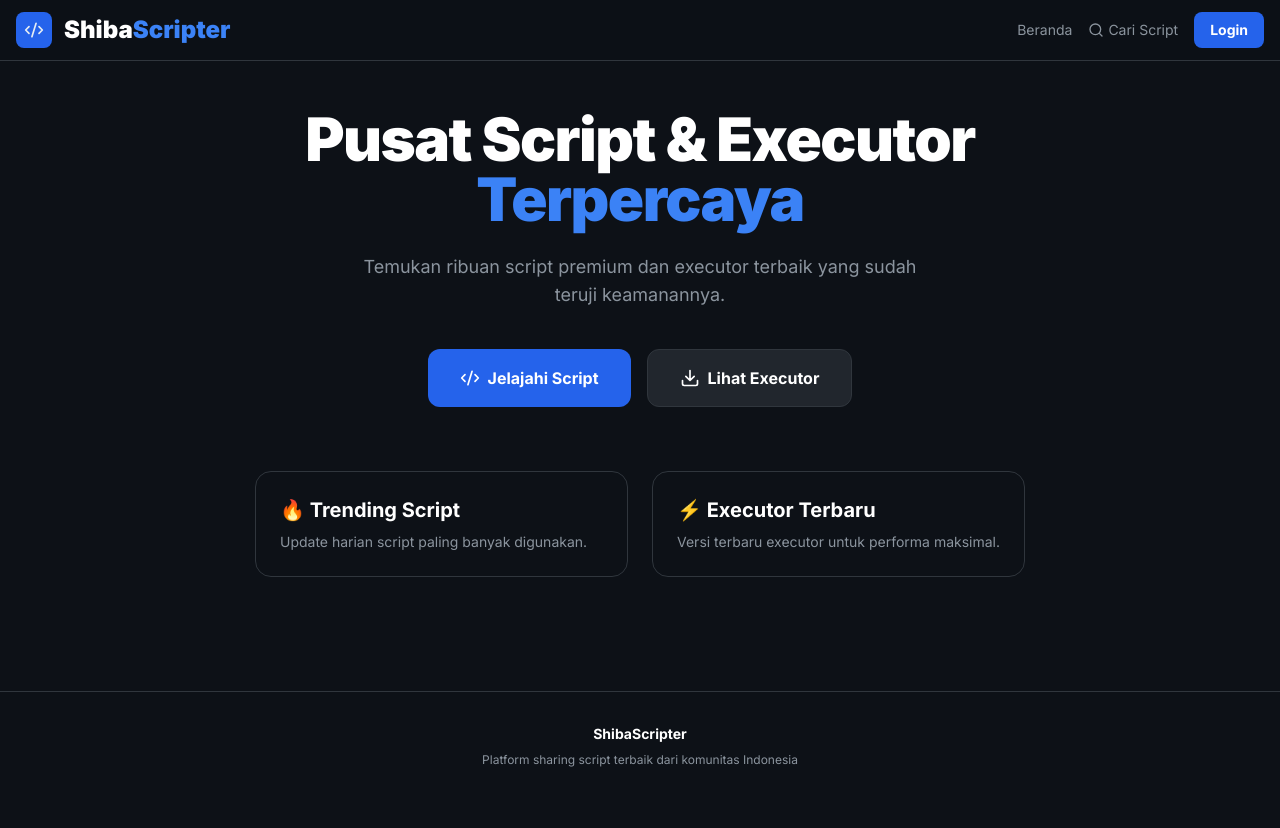
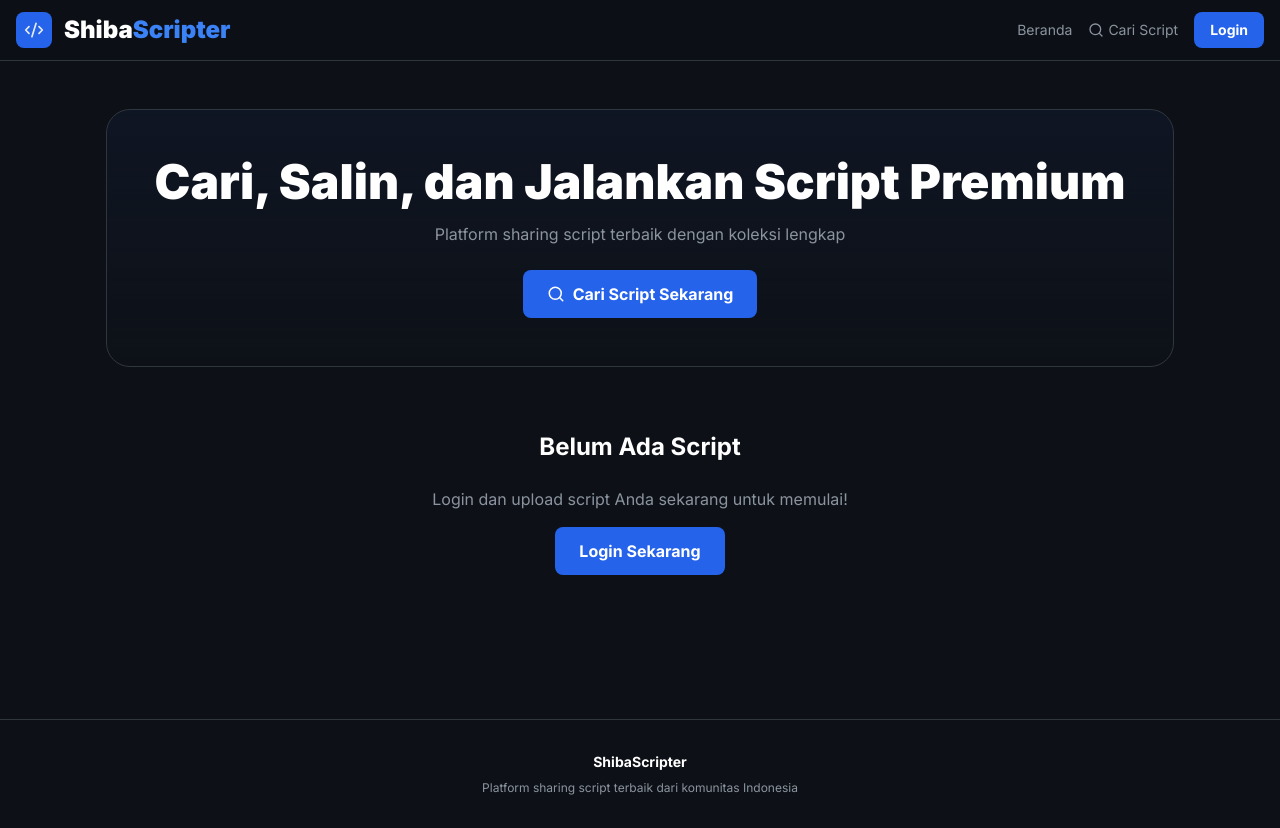
Before and after one commit to Anggarayaks/ShibaScripter, a React (Vite) app: page / in a window 1280 px wide. Before the commit the page ends 800 px from the top, so only its background shows below. Built offline with nearby package versions, Linux system fonts and the light colour scheme; no server answers; the database is empty.

Commit message:
Update HomePage.jsx

```diff
--- a/src/pages/HomePage.jsx
+++ b/src/pages/HomePage.jsx
@@ -1,45 +1,41 @@
-import { useState, useEffect } from 'react';
 import { Icon } from '../utils/icons';
 
-export const HomePage = ({ onNavigate }) => {
+export const HomePage = ({ onNavigate, currentUser, scripts }) => {
   return (
     <main className="max-w-7xl mx-auto px-4 py-12 flex-grow">
-      {/* Hero Section yang Disederhanakan */}
-      <section className="text-center mb-16">
-        <h1 className="text-4xl md:text-6xl font-black text-white mb-6 tracking-tight">
-          Pusat Script & Executor <br/> <span className="text-blue-500">Terpercaya</span>
+      <section className="text-center mb-16 bg-gradient-to-b from-blue-950/20 to-transparent p-8 md:p-12 rounded-3xl border border-[#30363D]">
+        <h1 className="text-3xl md:text-5xl font-black text-white mb-4">
+          Cari, Salin, dan Jalankan Script Premium
         </h1>
-        <p className="text-[#8B949E] text-lg max-w-xl mx-auto mb-10">
-          Temukan ribuan script premium dan executor terbaik yang sudah teruji keamanannya.
+        <p className="text-sm md:text-base text-[#8B949E] max-w-2xl mx-auto">
+          Platform sharing script terbaik dengan koleksi lengkap
         </p>
-
-        {/* Pemisah Menu */}
-        <div className="flex justify-center gap-4">
-          <button
-            onClick={() => onNavigate('scripts')}
-            className="bg-blue-600 hover:bg-blue-500 text-white px-8 py-4 rounded-xl font-bold flex items-center gap-2 transition-transform hover:scale-105"
-          >
-            <Icon name="code" /> Jelajahi Script
-          </button>
-          <button
-            onClick={() => onNavigate('executors')}
-            className="bg-[#21262D] hover:bg-[#30363D] text-white px-8 py-4 rounded-xl font-bold border border-[#30363D] flex items-center gap-2"
-          >
-            <Icon name="download" /> Lihat Executor
-          </button>
-        </div>
+        <button
+          onClick={() => onNavigate('search')}
+          className="mt-6 bg-blue-600 hover:bg-blue-500 text-white px-6 py-3 rounded-lg font-bold flex gap-2 items-center mx-auto"
+        >
+          <Icon name="search" size={18} />
+          Cari Script Sekarang
+        </button>
       </section>
 
-      {/* Grid Kategori Cepat */}
-      <section className="grid grid-cols-1 md:grid-cols-2 gap-6 max-w-4xl mx-auto">
-        <div className="p-6 bg-[#0D1117] border border-[#30363D] rounded-2xl">
-          <h3 className="text-white font-bold text-xl mb-2">🔥 Trending Script</h3>
-          <p className="text-[#8B949E] text-sm">Update harian script paling banyak digunakan.</p>
-        </div>
-        <div className="p-6 bg-[#0D1117] border border-[#30363D] rounded-2xl">
-          <h3 className="text-white font-bold text-xl mb-2">⚡ Executor Terbaru</h3>
-          <p className="text-[#8B949E] text-sm">Versi terbaru executor untuk performa maksimal.</p>
-        </div>
+      <section className="mb-12 text-center">
+        <h2 className="text-2xl font-bold text-white mb-6">
+          {scripts && scripts.length > 0 ? `${scripts.length} Script Tersedia` : 'Belum Ada Script'}
+        </h2>
+        <p className="text-[#8B949E]">
+          {scripts && scripts.length > 0
+            ? 'Jelajahi dan temukan script yang Anda cari'
+            : 'Login dan upload script Anda sekarang untuk memulai!'}
+        </p>
+        {!currentUser && (
+          <button
+            onClick={() => onNavigate('login')}
+            className="mt-4 bg-blue-600 hover:bg-blue-500 text-white px-6 py-3 rounded-lg font-bold"
+          >
+            Login Sekarang
+          </button>
+        )}
       </section>
     </main>
   );
```
